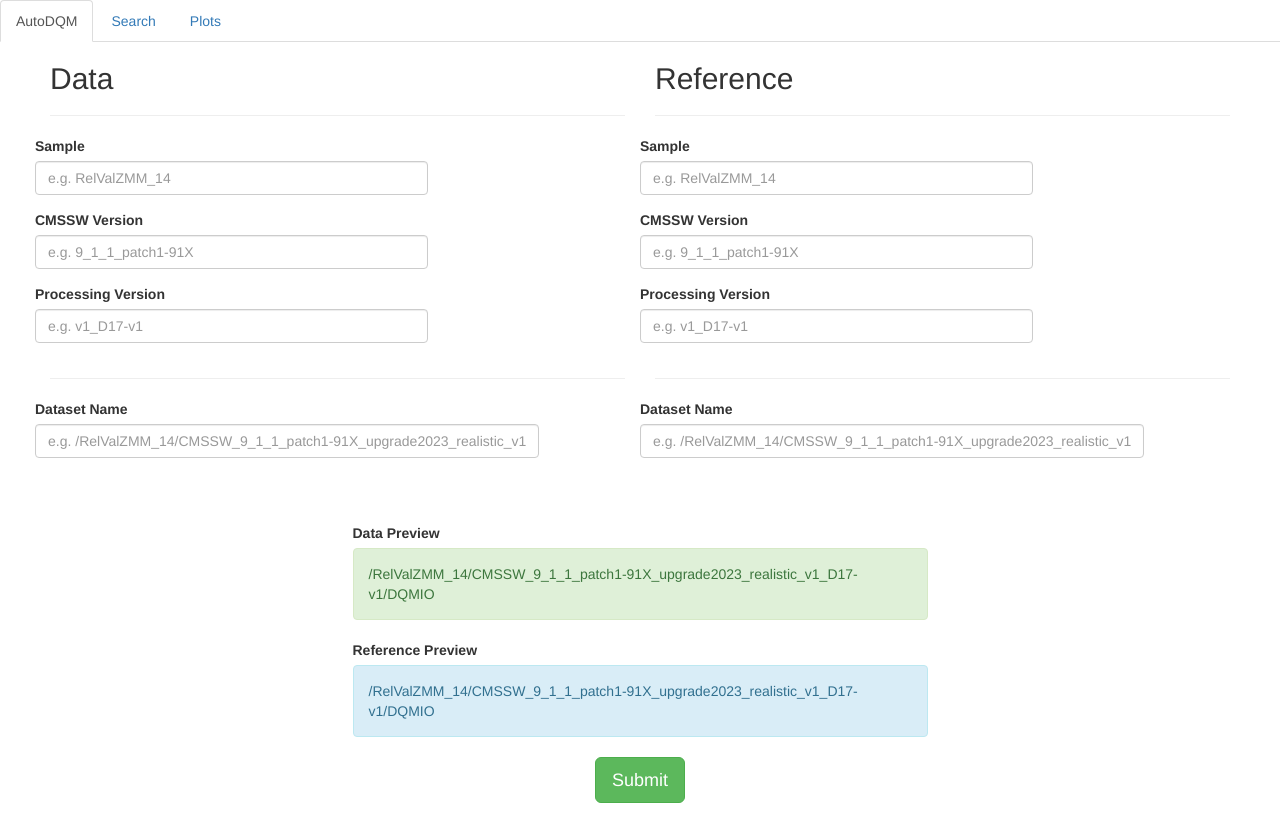
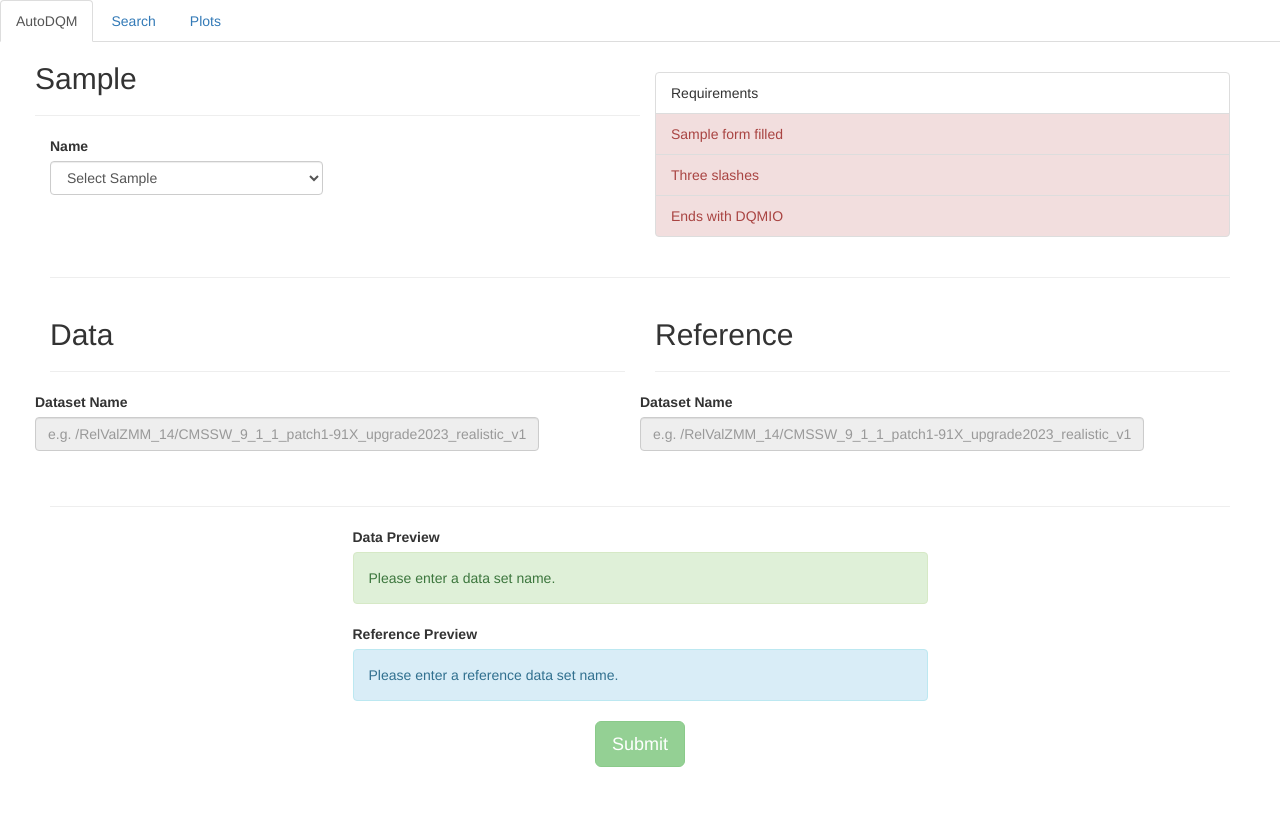
Before and after one commit to jkguiang/AutoDQM, a PHP site: page / in a window 1280 px wide. After the commit the page ends 767 px from the top, so only its background shows below. Run offline with PHP 8.4, Linux system fonts and the light colour scheme; some libraries are stand-ins or nearby versions.

Commit message:
WIP reformatting index

```diff
--- a/index.php
+++ b/index.php
@@ -39,45 +39,45 @@
                 <!-- JQuery -->
                 <script>
                     // Global variables
-                    var full_inp = true;
                     var t0 = 0;
 
                     // Form functions: mostly for updating 'preview' wells
-                    function updt_data() {
-                        full_inp = false;
-                        $("#full")[0].reset();
-                        var sample = document.getElementById("sample").value;
-                        var patch = document.getElementById("patch").value;
-                        var vers = document.getElementById("vers").value;
-
-                        $('#preview').text("/"+sample+"/"+"CMSSW_"+patch+"_realistic_"+vers+"/DQMIO");
-                    }
                     function dataName_full() {
-                        full_inp = true;
-                        $("#modular")[0].reset();
-
                         var path = document.getElementById("path").value;
 
                         $('#preview').text("");
                         $('#preview').text(path);
-                    }
-                    function updt_ref() {
-                        full_inp = false;
-                        $("#ref_full")[0].reset();
-                        var ref_sample = document.getElementById("ref_sample").value;
-                        var ref_patch = document.getElementById("ref_patch").value;
-                        var ref_vers = document.getElementById("ref_vers").value;
-
-                        $('#ref_preview').text("/"+ref_sample+"/"+"CMSSW_"+ref_patch+"_realistic_"+ref_vers+"/DQMIO");
+                        check_input();
                     }
                     function refName_full() {
-                        full_inp = true;
-                        $("#ref_modular")[0].reset();
-
                         var ref_path = document.getElementById("ref_path").value;
 
                         $('#ref_preview').text("");
                         $('#ref_preview').text(ref_path);
+                        check_input();
+                    }
+
+                    function check_input() {
+                        console.log("ran");
+                        data_inp = $("#preview").text();
+                        ref_inp = $("#ref_preview").text();
+                        data_split = data_inp.split("/");
+                        ref_split = ref_inp.split("/");
+                        if (data_inp == "" || ref_inp == ""){
+                            console.log("failed completeness check")
+                            $("#submit").attr('disabled', 'disabled');
+                        }
+                        else if ( (data_split.length - 1) != 3 || (ref_split.length - 1) != 3) {
+                            console.log("failed slashes check");
+                            $("#submit").attr('disabled', 'disabled');
+                        }
+                        else if (data_split[3] != "DQMIO" || data_split[3] != "DQMIO") {
+                            console.log("failed DQMIO check");
+                            $("#submit").attr('disabled', 'disabled');
+                        }
+                        else {
+                            $("#submit").removeAttr('disabled');
+                        }
                     }
 
                     // End form functions
@@ -146,25 +146,14 @@
                             .always(handle_response);
                     }
 
-                    function check(query) {
+                    function check_query(query) {
                         var fail = false;
 
-                        if (full_inp) {
-                            var path = document.getElementById("path").value;
-                            var ref_path = document.getElementById("ref_path").value;
-                            if (path == "" || ref_path == "")   {
-                                fail = true;
-                            }
+                        var path = document.getElementById("path").value;
+                        var ref_path = document.getElementById("ref_path").value;
+                        if (path == "" || ref_path == "")   {
+                            fail = true;
                         }
-                        else {
-                            var ref_sample = document.getElementById("ref_sample").value;
-                            var ref_patch = document.getElementById("ref_patch").value;
-                            var ref_vers = document.getElementById("ref_vers").value;
-                            if (ref_sample == "" || sample == "" || ref_patch == "" || patch == "" || ref_vers == "" || vers == "") {
-                                fail = true;
-                            }
-                        }
-
                         if (fail) {
                             $("#input_err").show();
                         }
@@ -184,12 +173,43 @@
                         $("#finished").hide();
                         $("#input_err").hide();
                         $("#internal_err").hide();
+                        $("#SingleMuon").hide();
+                        $("#RelVal").hide();
+
+                        // Initial Disables
+                        $("#path").attr('disabled', 'disabled');
+                        $("#ref_path").attr('disabled', 'disabled');
+                        $("#submit").attr('disabled', 'disabled');
 
                         // Prevent 'enter' key from submitting forms (gives 404 error with full data set name form)
                         $(window).keydown(function(event) {
                             if (event.keyCode == 13) {
                                 event.preventDefault();
                                 return false;
+                            }
+                        });
+
+                        // Select menu functions
+                        $("#sample_list").val("none")
+                        $("#sample_list").on('change', function() {
+                            if (this.value == "none") {
+                                console.log("bad")
+                                $("#path").attr('disabled', 'disabled');
+                                $("#ref_path").attr('disabled', 'disabled');
+                            }
+                            else {
+                                $("#path").removeAttr('disabled');
+                                $("#ref_path").removeAttr('disabled');
+                            }
+                            var opts = document.getElementById("sample_list").options;
+
+                            for ( var i = 0; i < opts.length; i++ ) {
+                                if (opts[i].value == this.value) {
+                                    $("#" + this.value).show();
+                                }
+                                else {
+                                    $("#" + opts[i].value).hide();
+                                }
                             }
                         });
 
@@ -211,39 +231,61 @@
         <body>
             <ul class="nav nav-tabs" id="navbar" role="tablist">
                 <li role="presentation" class="active"><a href="./">AutoDQM</a></li>
-                <li role="presentation"><a href="./">Search</a></li>
+                <li role="presentation"><a href="search.php">Search</a></li>
                 <li role="presentation"><a href="plots.php">Plots</a></li>
             </ul>
 
 
             <div class="container-wide">
+
+                <div class="row">
+                    <div class="col-lg-6">
+                        <div class="row"><h2>Sample</h2><hr></div>
+                        <div class="row">
+                            <div class="col-lg-6">
+                                <div class="form-group">
+                                    <label for="sample_list">Name</label>
+                                    <select class="form-control" id="sample_list">
+                                        <option value="none">Select Sample</option>
+                                        <option value="RelVal">RelVal</option>
+                                        <option value="SingleMuon">SingleMuon</option>
+                                    </select>
+                                </div>
+                            </div>
+                            <div class="col-lg-6">
+                                <!-- RelVal Sample Entry -->
+                                <div class="form-group row">
+                                    <form id="RelVal" action="/" method="post" role="form">
+                                        <div class="form-group">
+                                            <label for="sample">RelVal Sample</label>
+                                            <input type="text" class="form-control" id="sample" onkeyup="updt_data()" name="relval_sample" placeholder="e.g. ZMM_14">
+                                        </div>
+                                    </form>
+                                <!-- SingleMuon Run Entry -->
+                                    <form id="SingleMuon" action="/" method="post" role="form">
+                                        <div class="form-group">
+                                            <label for="sample">Run Number</label>
+                                            <input type="text" class="form-control" id="sample" name="singlemu_run" placeholder="e.g. 30016">
+                                        </div>
+                                    </form>
+                                </div>
+                            </div>
+                        </div>
+                    </div> <!-- End top left column -->
+                    <div class="col-lg-6">
+                        <p><br /></p>
+                        <div class="list-group">
+                            <li class="list-group-item">Requirements</li>
+                            <li class="list-group-item list-group-item-danger">Sample form filled</li>
+                            <li class="list-group-item list-group-item-danger">Three slashes</li>
+                            <li class="list-group-item list-group-item-danger">Ends with DQMIO</li>
+                        </div>
+                    </div>
+                </div>
+                <hr>
                 <div class="row">
                     <div class="col-lg-6">
                         <h2>Data</h2>
-                        <hr>
-                        <div class="row">
-                            <form id="modular" action="/" method="post" role="form">
-                                <div class="form-group row">
-                                    <div class="col-sm-8">
-                                        <label for="sample">Sample</label>
-                                        <input type="text" class="form-control" id="sample" onkeyup="updt_data()" name="sample" placeholder="e.g. RelValZMM_14">
-                                    </div>
-                                </div>
-                                <div class="form-group row">
-                                    <div class="col-sm-8">
-                                        <label for="patch">CMSSW Version</label>
-                                        <input type="text" class="form-control" id="patch" onkeyup="updt_data()" name="patch" placeholder="e.g. 9_1_1_patch1-91X">
-                                    </div>
-                                </div>
-                                <div class="form-group row">
-                                    <div class="col-sm-8">
-                                        <label for="vers">Processing Version</label>
-                                        <input type="text" class="form-control" id="vers" onkeyup="updt_data()" name="vers" placeholder="e.g. v1_D17-v1">
-                                    </div>
-                                </div>
-                            </form>
-                        </div> <!-- end row 1 -->
-
                         <hr>
 
                         <div class="row">
@@ -262,30 +304,6 @@
                     <div class="col-lg-6">
                         <h2>Reference</h2>
                         <hr>
-                        <div class="row">
-                            <form id="ref_modular" action="/" method="post" role="form">
-                                <div class="form-group row">
-                                    <div class="col-sm-8">
-                                        <label for="ref_sample">Sample</label>
-                                        <input type="text" class="form-control" id="ref_sample" onkeyup="updt_ref()" name="ref_sample" placeholder="e.g. RelValZMM_14">
-                                    </div>
-                                </div>
-                                <div class="form-group row">
-                                    <div class="col-sm-8">
-                                        <label for="ref_patch">CMSSW Version</label>
-                                        <input type="text" class="form-control" id="ref_patch" onkeyup="updt_ref()" name="ref_patch" placeholder="e.g. 9_1_1_patch1-91X">
-                                    </div>
-                                </div>
-                                <div class="form-group row">
-                                    <div class="col-sm-8">
-                                        <label for="ref_vers">Processing Version</label>
-                                        <input type="text" class="form-control" id="ref_vers" onkeyup="updt_ref()" name="ref_vers" placeholder="e.g. v1_D17-v1">
-                                    </div>
-                                </div>
-                            </form>
-                        </div> <!-- end row 1 -->
-
-                        <hr>
 
                         <div class="row">
                             <div class="col-md-10">
@@ -302,8 +320,9 @@
 
                 </div> <!-- end main row -->
 
-                <p><br /><br /></p>
+                <p><br /></p>
 
+                <hr>
                 <div class="row">
                     <div class="col-lg-3">
                     </div> <!-- end secondary row left padding -->
@@ -312,7 +331,7 @@
                             <div class="col-md-12">
                                 <label for="preview_well">Data Preview</label>
                                 <div class="alert alert-success" id="preview_well">
-                                    <p id="preview">/RelValZMM_14/CMSSW_9_1_1_patch1-91X_upgrade2023_realistic_v1_D17-v1/DQMIO</p>
+                                    <p id="preview">Please enter a data set name.</p>
                                 </div>
                             </div>
                         </div> <!-- end preview row -->
@@ -320,7 +339,7 @@
                             <div class="col-md-12">
                                 <label for="ref_preview_well">Reference Preview</label>
                                 <div class="alert alert-info" id="ref_preview_well">
-                                    <p id="ref_preview">/RelValZMM_14/CMSSW_9_1_1_patch1-91X_upgrade2023_realistic_v1_D17-v1/DQMIO</p>
+                                    <p id="ref_preview">Please enter a reference data set name.</p>
                                 </div>
                             </div>
                         </div> <!-- end ref_preview row -->
```
